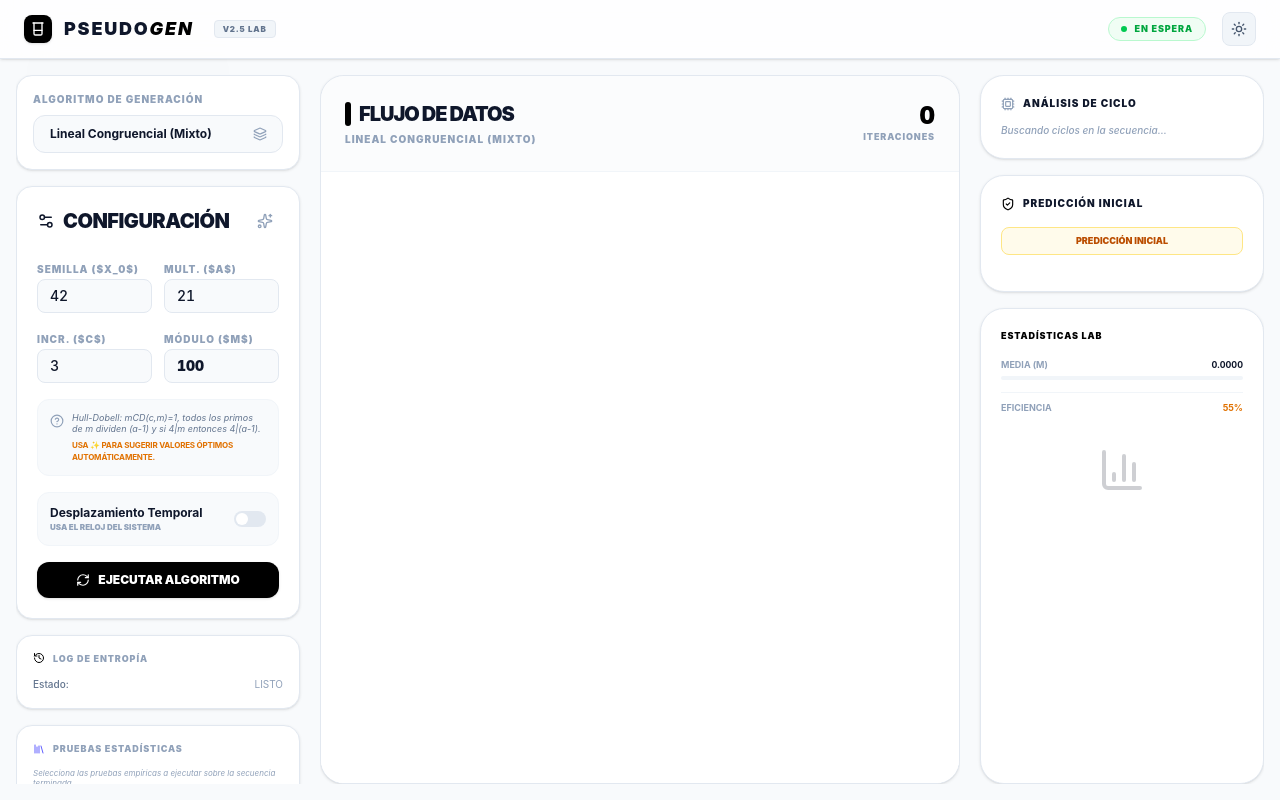
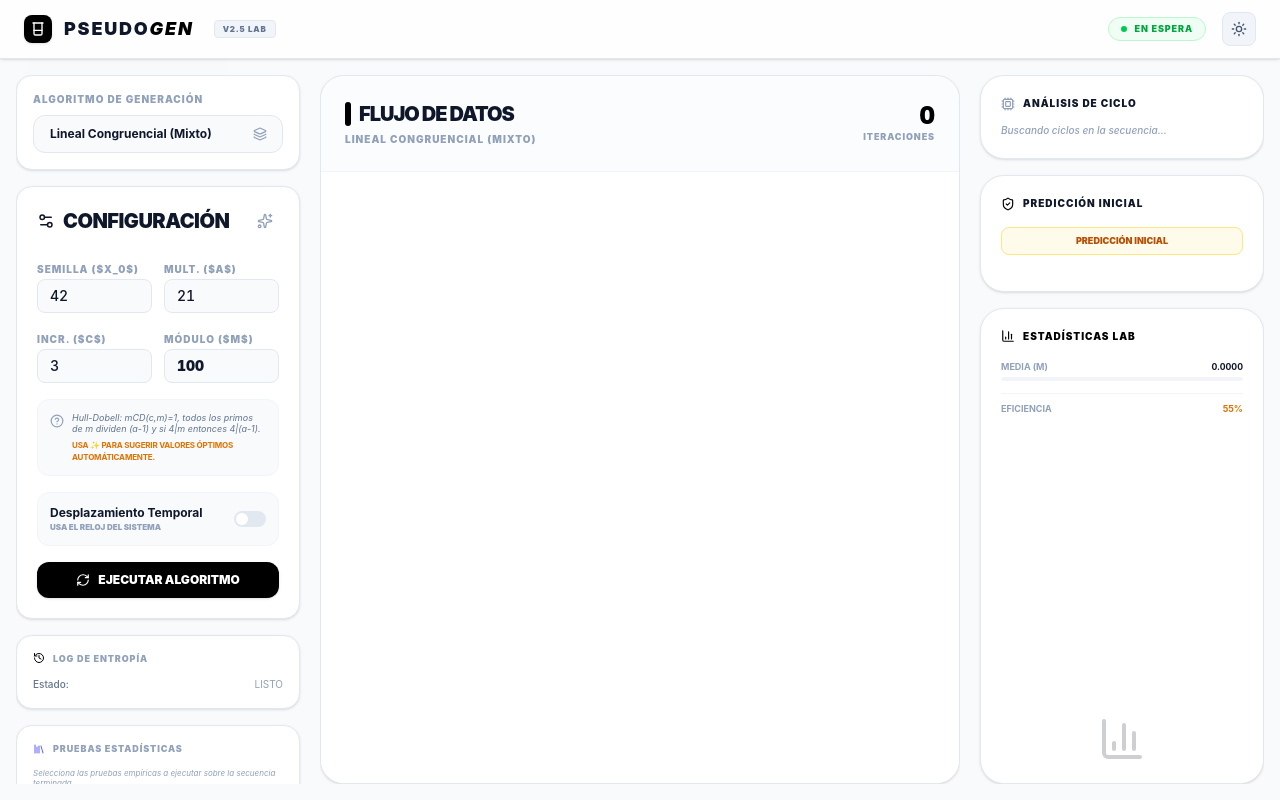
Before and after one commit to Hlgblackhat/pseudo-generator, a React (Vite) app: page / in a window 1280 px wide. Built offline with nearby package versions, Linux system fonts and the light colour scheme.

Commit message:
style(ui): Unifica visualizacion de media y resultados empiricos en panel Estadisticas Lab

```diff
--- a/src/App.tsx
+++ b/src/App.tsx
@@ -388,40 +388,14 @@ function App() {
             </div>
           )}
 
-          {/* Resultados de Pruebas Estadísticas */}
-          {testResults.length > 0 && (
-            <div className="bg-white dark:bg-bg-card p-5 rounded-3xl border border-slate-200 dark:border-border-subtle space-y-4 shadow-sm transition-colors shrink-0">
-              <h3 className="text-[10px] font-black text-slate-900 dark:text-white uppercase tracking-widest flex items-center gap-2">
-                <Library size={14} className="text-indigo-500" /> Diagnóstico Estadístico
-              </h3>
+          {/* Estadísticas Lab y Resultados de Pruebas */}
+          <div className="bg-white dark:bg-bg-card p-5 rounded-3xl border border-slate-200 dark:border-border-subtle space-y-4 flex-1 shadow-sm transition-colors flex flex-col shrink-0 min-h-0">
+            <h4 className="text-[10px] font-black text-brand-primary uppercase tracking-widest flex items-center gap-2 shrink-0">
+              <BarChart3 size={14} /> Estadísticas Lab
+            </h4>
 
-              <div className="space-y-2 max-h-48 overflow-y-auto custom-scrollbar pr-1">
-                {testResults.map((result, i) => (
-                  <div key={i} className={`p-3 rounded-xl border flex flex-col gap-1.5 ${result.passed ? 'bg-green-50 dark:bg-green-950/20 border-green-200 dark:border-green-900' : 'bg-rose-50 dark:bg-rose-950/20 border-rose-200 dark:border-rose-900'}`}>
-                    <div className="flex justify-between items-start">
-                      <span className="text-[9px] font-bold text-slate-800 dark:text-slate-200 truncate pr-2" title={result.name}>
-                        {result.name}
-                      </span>
-                      <span className={`text-[8px] font-black px-1.5 py-0.5 rounded uppercase ${result.passed ? 'bg-green-200/50 dark:bg-green-900/50 text-green-700 dark:text-green-400' : 'bg-rose-200/50 dark:bg-rose-900/50 text-rose-700 dark:text-rose-400'}`}>
-                        {result.passed ? 'PASS' : 'FAILED'}
-                      </span>
-                    </div>
-                    <p className={`text-[8px] italic leading-snug ${result.passed ? 'text-green-600 dark:text-green-500' : 'text-rose-600 dark:text-rose-400'}`}>
-                      {result.message}
-                    </p>
-                    <p className="text-[7px] font-mono text-slate-400 dark:text-slate-500 truncate mt-0.5" title={result.details}>
-                      {result.details}
-                    </p>
-                  </div>
-                ))}
-              </div>
-            </div>
-          )}
-
-          {/* Estadísticas en Tiempo Real */}
-          <div className="bg-white dark:bg-bg-card p-5 rounded-3xl border border-slate-200 dark:border-border-subtle space-y-4 flex-1 shadow-sm transition-colors">
-            <h4 className="text-[9px] font-black text-brand-primary uppercase tracking-widest">Estadísticas Lab</h4>
-            <div className="space-y-3">
+            {/* Estadísticas Básicas */}
+            <div className="space-y-3 shrink-0">
               <div className="space-y-1">
                 <div className="flex justify-between text-[9px] uppercase font-bold text-slate-400 dark:text-slate-400">
                   <span>Media (&mu;)</span>
@@ -447,10 +421,44 @@ function App() {
                 </div>
               </div>
             </div>
-            <div className="flex-1" />
-            <div className="pt-4 flex justify-center opacity-20 transition-opacity">
-              <BarChart3 size={48} className="text-slate-900 dark:text-white" />
-            </div>
+
+            {/* Diagnóstico Estadístico (Pruebas Empíricas) */}
+            {testResults.length > 0 && (
+              <div className="pt-2 border-t border-slate-100 dark:border-border-subtle flex-1 min-h-0 flex flex-col gap-2">
+                <div className="text-[9px] font-black text-slate-400 dark:text-slate-500 uppercase tracking-widest flex items-center gap-1.5 mb-1 shrink-0">
+                  <Library size={12} className="text-indigo-500" /> Diagnóstico Empírico
+                </div>
+                <div className="space-y-2 overflow-y-auto custom-scrollbar pr-1 flex-1">
+                  {testResults.map((result, i) => (
+                    <div key={i} className={`p-3 rounded-xl border flex flex-col gap-1.5 shrink-0 ${result.passed ? 'bg-green-50 dark:bg-green-950/20 border-green-200 dark:border-green-900' : 'bg-rose-50 dark:bg-rose-950/20 border-rose-200 dark:border-rose-900'}`}>
+                      <div className="flex justify-between items-start">
+                        <span className="text-[9px] font-bold text-slate-800 dark:text-slate-200 truncate pr-2" title={result.name}>
+                          {result.name}
+                        </span>
+                        <span className={`text-[8px] font-black px-1.5 py-0.5 rounded uppercase ${result.passed ? 'bg-green-200/50 dark:bg-green-900/50 text-green-700 dark:text-green-400' : 'bg-rose-200/50 dark:bg-rose-900/50 text-rose-700 dark:text-rose-400'}`}>
+                          {result.passed ? 'PASS' : 'FAILED'}
+                        </span>
+                      </div>
+                      <p className={`text-[8px] italic leading-snug ${result.passed ? 'text-green-600 dark:text-green-500' : 'text-rose-600 dark:text-rose-400'}`}>
+                        {result.message}
+                      </p>
+                      <p className="text-[7px] font-mono text-slate-400 dark:text-slate-500 truncate mt-0.5" title={result.details}>
+                        {result.details}
+                      </p>
+                    </div>
+                  ))}
+                </div>
+              </div>
+            )}
+
+            {testResults.length === 0 && (
+              <>
+                <div className="flex-1" />
+                <div className="pt-4 flex justify-center opacity-20 transition-opacity shrink-0">
+                  <BarChart3 size={48} className="text-slate-900 dark:text-white" />
+                </div>
+              </>
+            )}
           </div>
 
         </aside>
```
